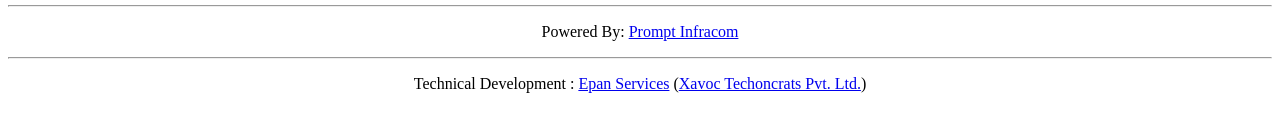
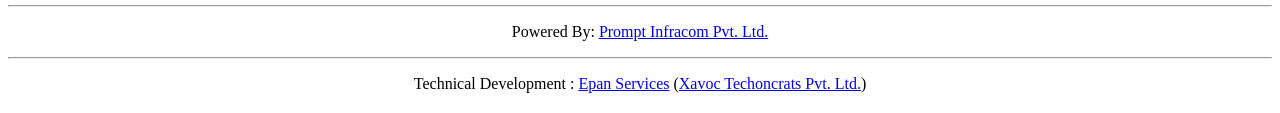
Before and after one commit to xavoctechnocratspvtltd/prompt-web, a plain HTML site: page layout/default.html in a window 1280 px wide. Shown: the part 354-467 px from the top of the page. Drawn offline with Linux system fonts and the light colour scheme; files whose address does not match are found by name.

Commit message:
name corrected

```diff
--- a/layout/default.html
+++ b/layout/default.html
@@ -47,7 +47,7 @@
 <div xepan-component="xepan/cms/Tool_Columns" style="min-height:20px;" class="row xepan-component" id="f234d2b3-d911-4c48-c84e-f5a8491e071b" scrollamount="">
   <div xepan-component="xepan/cms/Tool_Column" emptytext="Column 4" data-toolcolumnclass="xepan-tool-column" data-lg="6" data-md="6" data-sm="12" data-xs="12" class="xepan-cms-column col-sm-12 col-xs-12 xepan-sortable-component xepan-component ui-sortable col-lg-6 col-md-6" id="909c8704-06e6-4ee7-a79e-09fccbc3f6e2"><div text-color="" scrollamount="" style="position: relative; display: block; margin-top: 0px; margin-bottom: 0px;" xepan-component="xepan/cms/Tool_Text" emptytext="Edit this text" class="xepan-component xepan-editable-text mce-content-body" id="8795a6df-6b0d-48ac-cf0c-3d499a4aff7a" contenteditable="false">
 <hr>
-<p data-mce-style="text-align: center;" style="text-align: center;"><span style="color: rgb(0, 0, 0);" data-mce-style="color: #000000;">Powered By: <a data-mce-href="http://www.promptinfracom.com" href="http://www.promptinfracom.com" target="_blank" rel="noopener noreferrer">Prompt Infracom</a></span><br data-mce-bogus="1"></p>
+<p data-mce-style="text-align: center;" style="text-align: center;"><span style="color: rgb(0, 0, 0);" data-mce-style="color: #000000;">Powered By: <a data-mce-href="http://www.promptinfracom.com" href="http://www.promptinfracom.com" target="_blank" rel="noopener noreferrer">Prompt Infracom Pvt. Ltd.</a></span><br data-mce-bogus="1"></p>
 </div></div>
   <div xepan-component="xepan/cms/Tool_Column" emptytext="Column 4" data-toolcolumnclass="xepan-tool-column" data-lg="6" data-md="6" data-sm="12" data-xs="12" class="xepan-cms-column col-sm-12 col-xs-12 xepan-sortable-component xepan-component ui-sortable col-md-6 col-lg-6" id="b5064671-081a-4d61-d2d9-17055f1e006e"><div text-color="" scrollamount="" style="position: relative; display: block; margin-top: 0px; margin-bottom: 0px;" id="99069664-b54f-45b8-faa3-8f98de826df6" xepan-component="xepan/cms/Tool_Text" emptytext="Edit this text" class="xepan-component xepan-editable-text mce-content-body" contenteditable="false">
 <hr>
```
